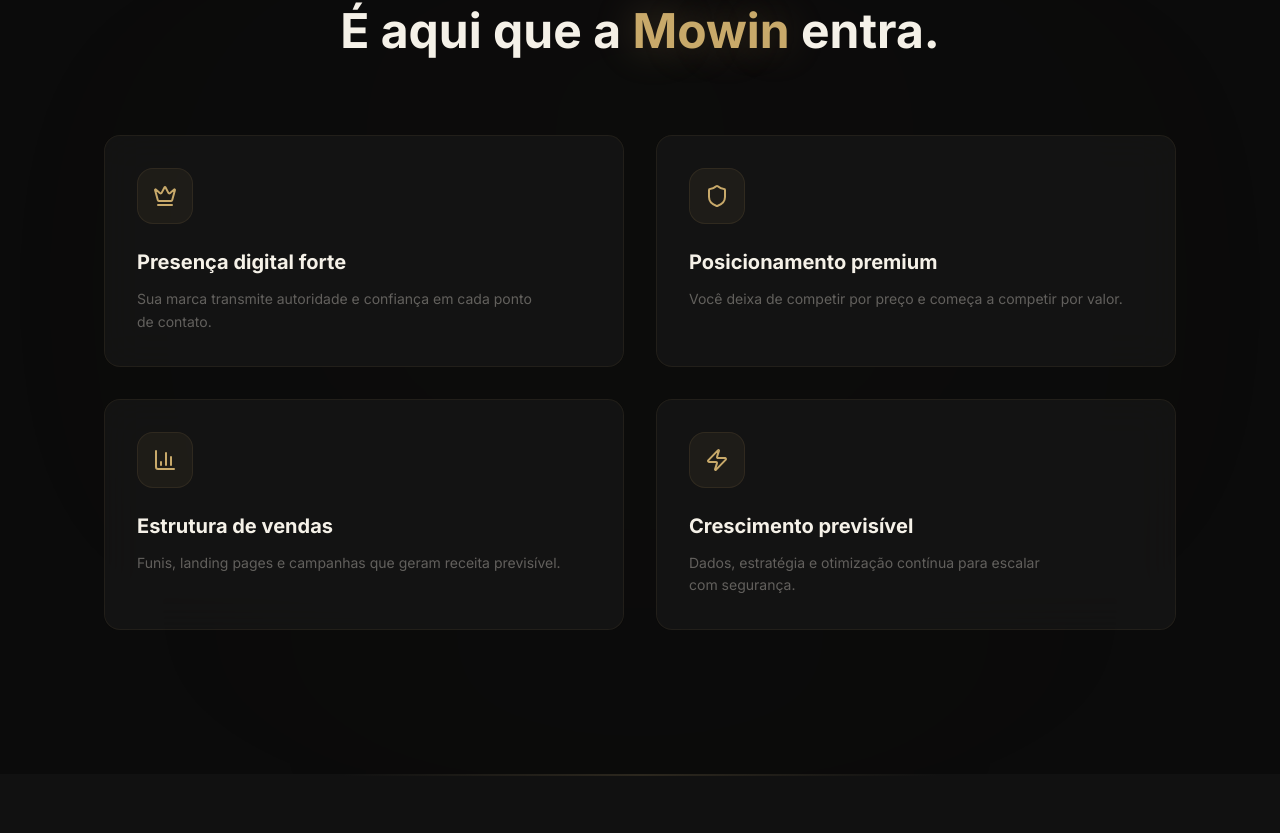
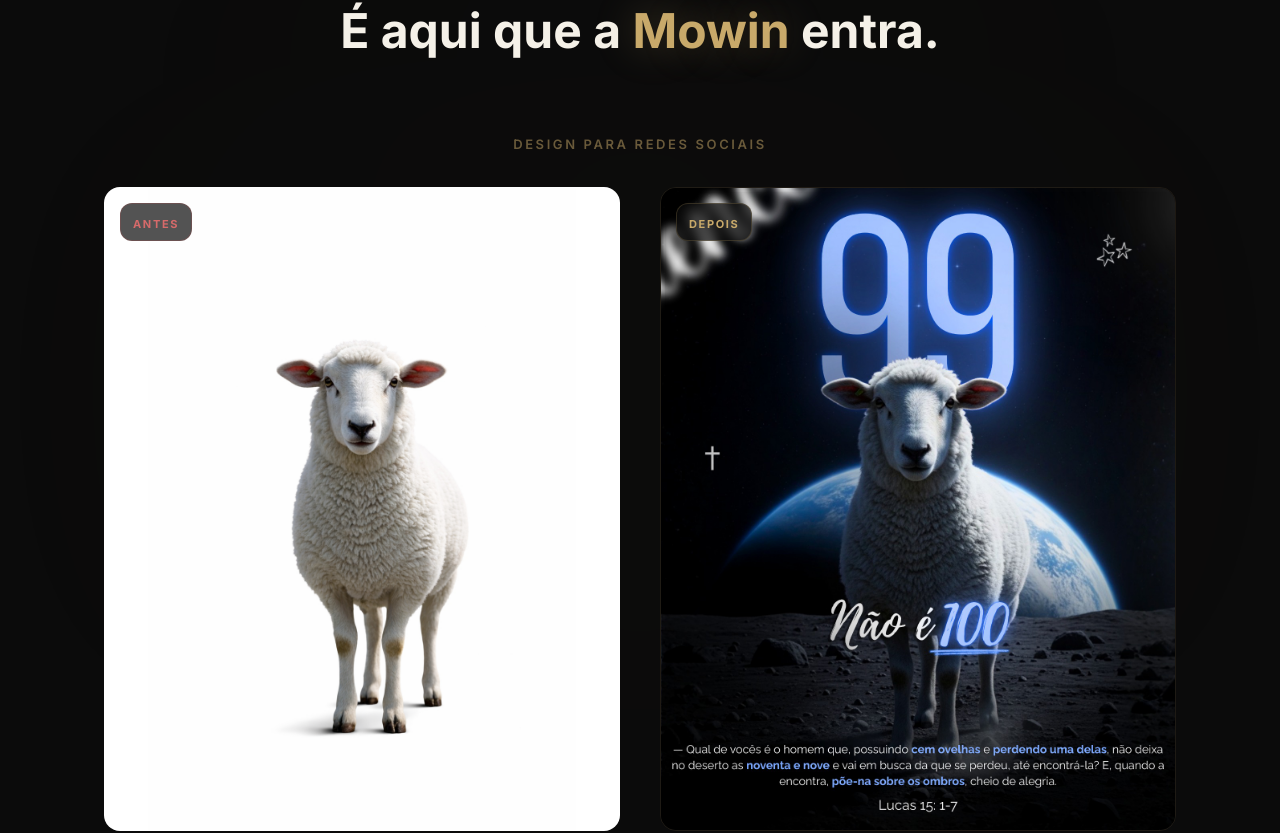
Before and after one commit to wh1skyfps/mowinte, a React (Vite) app: page / in a window 1280 px wide. Shown: the part 4167-5000 px from the top of the page. Built offline with nearby package versions, Linux system fonts and the light colour scheme; the HTML template or start-up script is replaced by a standard one.

Commit message:
Replace turning point visuals with before/after designs
Co-authored-by: wh1skyfps <147211474+wh1skyfps@users.noreply.github.com>

```diff
--- a/src/components/mowin/TurningPointSection.tsx
+++ b/src/components/mowin/TurningPointSection.tsx
@@ -1,11 +1,10 @@
-import { useReveal, stagger } from "./useScrollReveal";
-import { Zap, Shield, BarChart3, Crown } from "lucide-react";
+import { useReveal } from "./useScrollReveal";
+import { Zap } from "lucide-react";
+import beforeImg from "@/assets/portfolio-before-1.png";
+import afterImg from "@/assets/portfolio-after-1.jpg";
 
-const items = [
-  { icon: Crown, title: "Presença digital forte", desc: "Sua marca transmite autoridade e confiança em cada ponto de contato." },
-  { icon: Shield, title: "Posicionamento premium", desc: "Você deixa de competir por preço e começa a competir por valor." },
-  { icon: BarChart3, title: "Estrutura de vendas", desc: "Funis, landing pages e campanhas que geram receita previsível." },
-  { icon: Zap, title: "Crescimento previsível", desc: "Dados, estratégia e otimização contínua para escalar com segurança." },
+const showcases = [
+  { before: beforeImg, after: afterImg, label: "Design para redes sociais" },
 ];
 
 export default function TurningPointSection() {
@@ -13,7 +12,6 @@ export default function TurningPointSection() {
 
   return (
     <section className="bg-m-black py-28 lg:py-36 relative overflow-hidden">
-      {/* Gold glow */}
       <div className="absolute top-1/2 left-1/2 -translate-x-1/2 -translate-y-1/2 w-[700px] h-[700px] bg-m-gold/[0.02] rounded-full blur-[200px]" />
 
       <div ref={ref} className="max-w-6xl mx-auto px-6 lg:px-10 relative z-10">
@@ -27,15 +25,35 @@ export default function TurningPointSection() {
           </h2>
         </div>
 
-        <div className="grid grid-cols-1 md:grid-cols-2 gap-6 lg:gap-8">
-          {items.map((item, i) => (
-            <div key={i} {...stagger(visible, i, 150)}>
-              <div className="glass-card glass-card-hover rounded-2xl p-8 h-full transition-all duration-500 group">
-                <div className="w-14 h-14 rounded-2xl bg-m-gold/[0.06] border border-m-gold/10 flex items-center justify-center mb-6 group-hover:bg-m-gold/[0.12] group-hover:border-m-gold/20 transition-all duration-300">
-                  <item.icon className="w-6 h-6 text-m-gold" />
+        <div className="space-y-16">
+          {showcases.map((item, i) => (
+            <div
+              key={i}
+              className={`transition-all duration-700 delay-[200ms] ${visible ? "opacity-100 translate-y-0" : "opacity-0 translate-y-8"}`}
+            >
+              <p className="text-center text-[13px] font-semibold tracking-[0.2em] uppercase text-m-gold/50 mb-8">
+                {item.label}
+              </p>
+              <div className="grid grid-cols-1 md:grid-cols-2 gap-6 lg:gap-10 items-stretch">
+                {/* Before */}
+                <div className="relative group">
+                  <div className="absolute top-4 left-4 z-10 bg-m-black/70 backdrop-blur-sm border border-red-500/15 rounded-lg px-3 py-1.5">
+                    <span className="text-red-400/80 text-[11px] font-bold tracking-[0.15em] uppercase">Antes</span>
+                  </div>
+                  <div className="rounded-2xl overflow-hidden border border-white/5 bg-white">
+                    <img src={item.before} alt="Antes" className="w-full aspect-[4/5] object-contain" />
+                  </div>
                 </div>
-                <h3 className="text-xl font-bold text-m-cream mb-3">{item.title}</h3>
-                <p className="text-sm text-m-cream/35 leading-relaxed text-pretty">{item.desc}</p>
+
+                {/* After */}
+                <div className="relative group">
+                  <div className="absolute top-4 left-4 z-10 bg-m-black/70 backdrop-blur-sm border border-m-gold/20 rounded-lg px-3 py-1.5">
+                    <span className="text-m-gold text-[11px] font-bold tracking-[0.15em] uppercase">Depois</span>
+                  </div>
+                  <div className="rounded-2xl overflow-hidden border border-m-gold/10 group-hover:border-m-gold/25 transition-all duration-500">
+                    <img src={item.after} alt="Depois" className="w-full aspect-[4/5] object-cover" />
+                  </div>
+                </div>
               </div>
             </div>
           ))}
```
